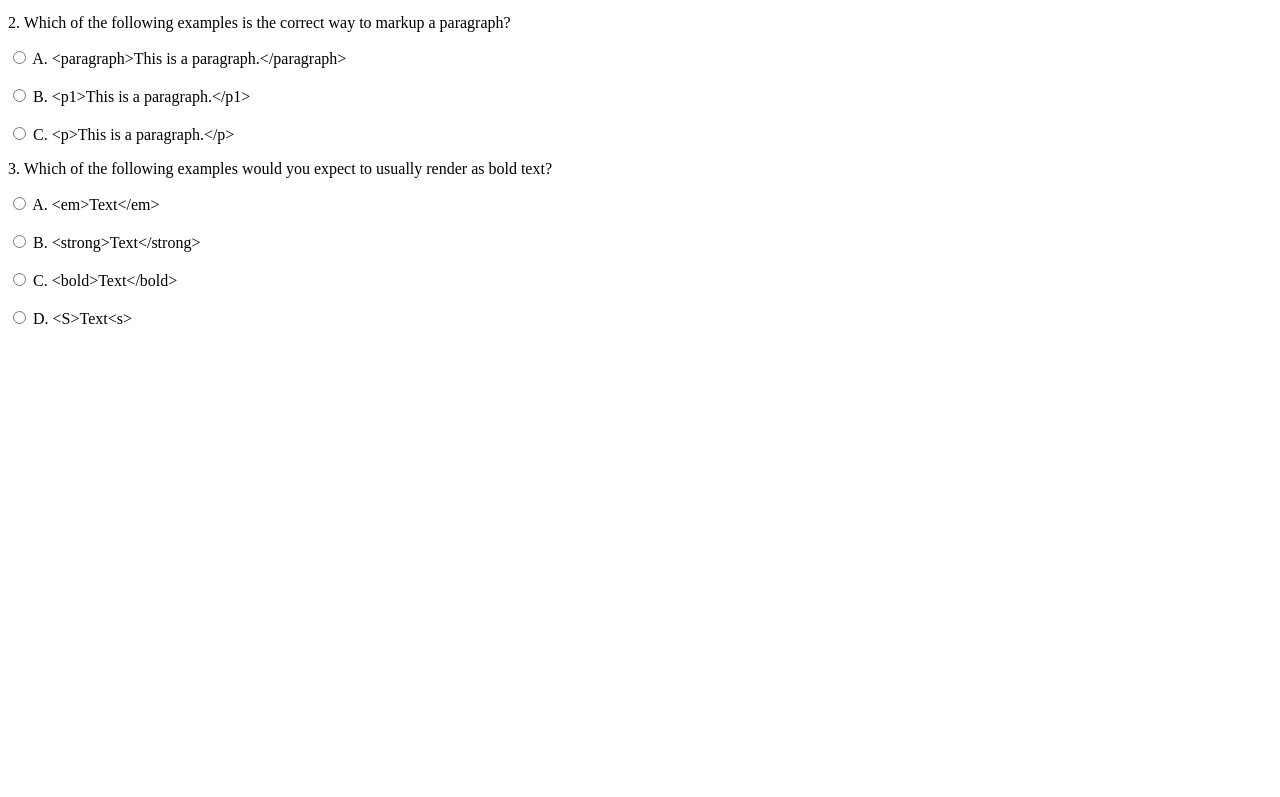
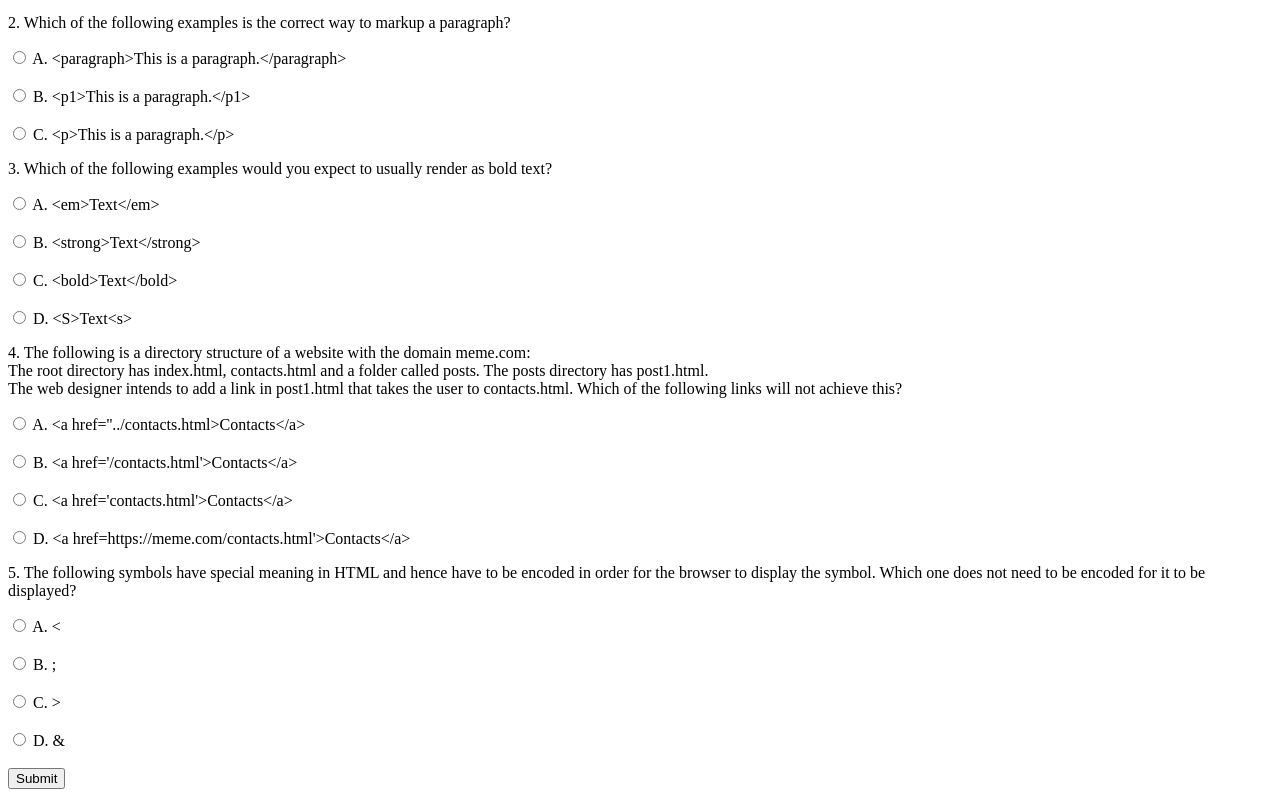
Before and after one commit to CaptanoMaina/Webdev_Quiz, a plain HTML site: page questions.html in a window 1280 px wide. Shown: the part 320-1117 px from the top of the page. Before the commit the page ends 800 px from the top, so only its background shows below. Drawn offline with Linux system fonts and the light colour scheme.

Commit message:
v1 update of html quiz

```diff
--- a/questions.html
+++ b/questions.html
@@ -75,7 +75,56 @@
          <br>
             <input type="radio" id="D" name="option" value="D">
             <label for="D">D. &lt;S&gt;Text&lt;s&gt;</label>
+
         </form>
+
+        <p>4. The following is a directory structure of a website with the domain meme.com:
+        <br>
+            The root directory has index.html, contacts.html and a folder called posts. The posts directory has post1.html.
+        <br>
+            The web designer intends to add a link in post1.html that takes the user to contacts.html. Which of the following links will not achieve this?</p>
+            <form>
+                <input type="radio" id="A" name="option" value="A">
+                <label for="A">A. &lt;a href=''../contacts.html>Contacts&lt;/a&gt;</label>
+             <br>
+             <br>
+                <input type="radio" id="B" name="option" value="B">
+                <label for="B">B. &lt;a href='/contacts.html'>Contacts&lt;/a&gt;</label>
+             <br>
+             <br>
+                <input type="radio" id="C" name="option" value="C">
+                <label for="C">C. &lt;a href='contacts.html'>Contacts&lt;/a&gt;</label>
+             <br>
+             <br>
+                <input type="radio" id="D" name="option" value="D">
+                <label for="D">D. &lt;a href=https://meme.com/contacts.html'>Contacts&lt;/a&gt;</label>
+
+            </form>
+
+            <p>5. The following symbols have special meaning in HTML and hence have to be encoded in order for the browser to display the symbol. Which one does not need  to be encoded for it to be displayed?
+            </p>
+
+            <form>
+                <input type="radio" id="A" name="option" value="A">
+                <label for="A">A. &lt;</label>
+             <br>
+             <br>
+                <input type="radio" id="B" name="option" value="B">
+                <label for="B">B. ;</label>
+             <br>
+             <br>
+                <input type="radio" id="C" name="option" value="C">
+                <label for="C">C. &gt;</label>
+             <br>
+             <br>
+                <input type="radio" id="D" name="option" value="D">
+                <label for="D">D. &</label>
+            <br>
+            <br>
+                <input type="submit" value="Submit">
+            </form>
+
+
     </div>
 
 
```
Also changed, not shown: contact.html (+12 -0 lines), index.html (+15 -3 lines).
